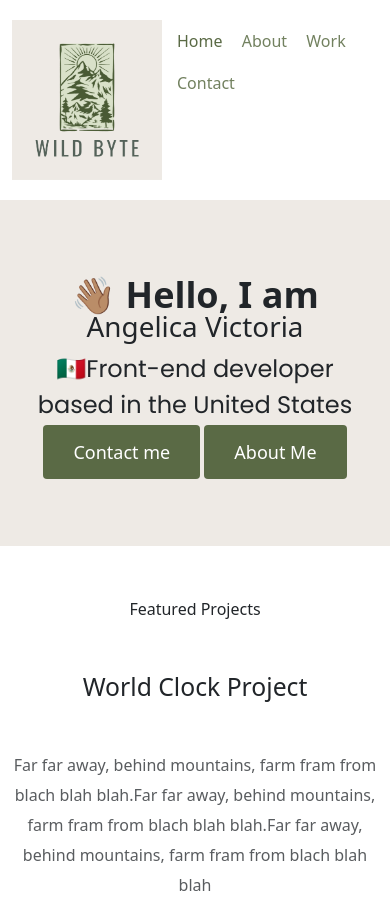
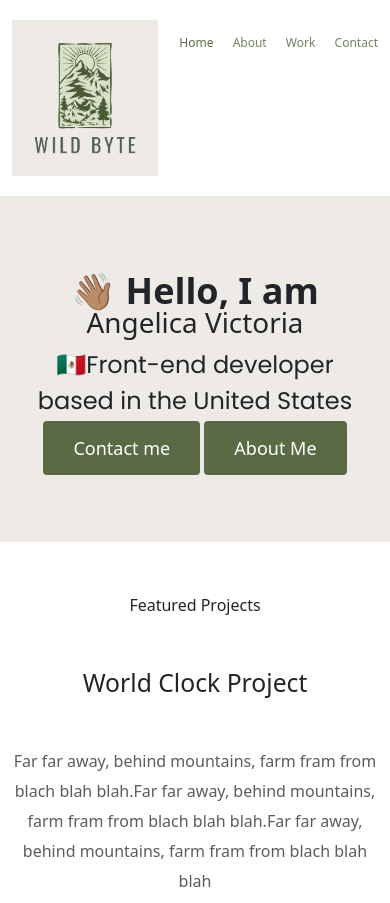
Before and after one commit to angelicav1/Portfolio-Project, a plain HTML site: page index.html in a window 390 px wide. Shown: the top 903 px of the page. Drawn offline with nearby package versions, Linux system fonts and the light colour scheme; a web font is replaced by a local one.

Commit message:
created a navbar and updated portfolio.css

```diff
--- a/index.html
+++ b/index.html
@@ -39,7 +39,8 @@
   <body>
   <div class="container">
     <nav class="d-flex justify-content-between">
-  <img src="images/Original Logo.png" class="logo" alt="Wild Byte Logo">
+  <img src="images/Original Logo.png" class="logo d-none d-md-block" alt="Wild Byte Logo">
+  <img src="images/Original Logo.png" class="logo-small img-fluid d-block d-md-none" alt="Wild Byte Logo Small">
   <ul>
     <li class="active">
       <a href="/">Home</a>
--- a/styles/portfolio.css
+++ b/styles/portfolio.css
@@ -170,4 +170,12 @@ nav li.active a  {
         padding: 0;
         text-align: center;
     }
+
+    .logo-small {
+      width: 40%;
+    }
+
+    nav a {
+      font-size: 12px;
+    }
 }
```
